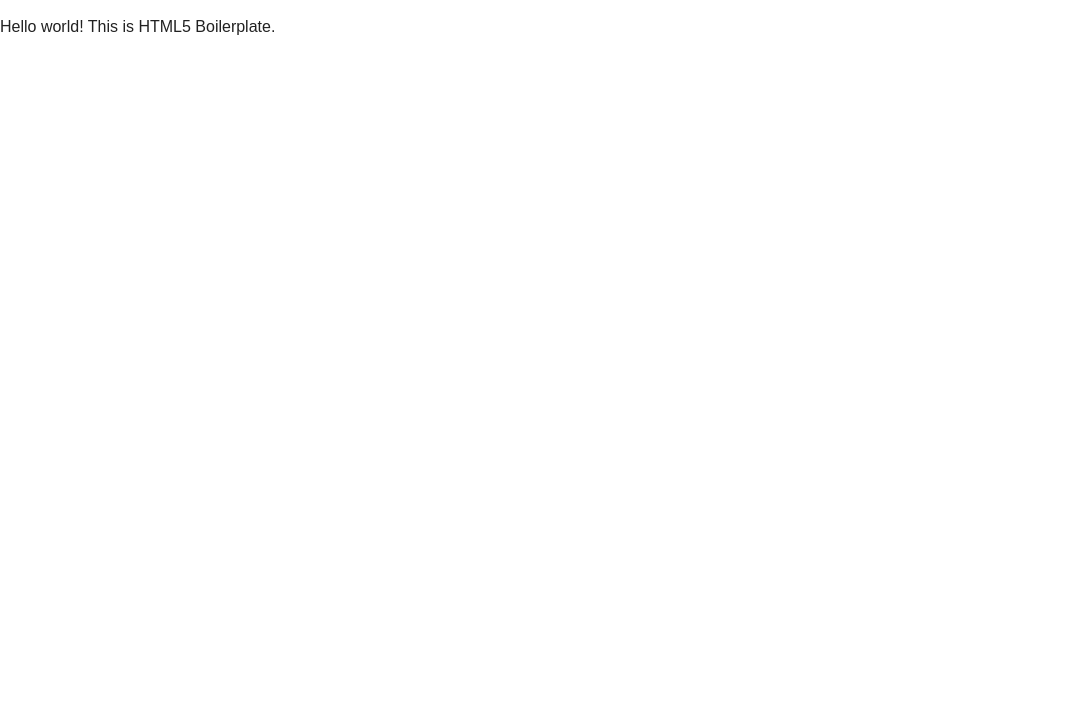
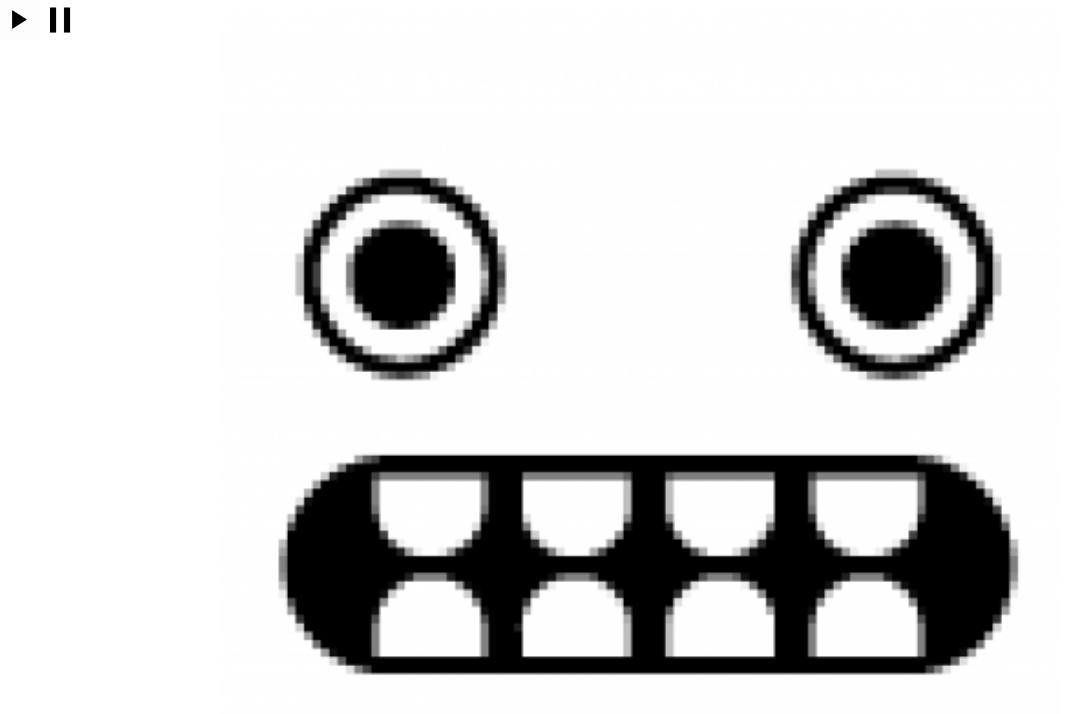
Before and after one commit to Ditofry/robo-viz, a plain HTML site: page index.html in a window 1280 px wide. Shown: the whole page, without its empty margins (0-1081 px from the left). Drawn offline with nearby package versions, Linux system fonts and the light colour scheme.

Commit message:
1st itteration of vizualizer is done

```diff
--- a/css/main.css
+++ b/css/main.css
@@ -95,12 +95,57 @@ textarea {
    Author's custom styles
    ========================================================================== */
 
+body {
+  width: 100%;
+  overflow: hidden;
+}
 
+#svg-land {
+  width: 1200px;
+  height: 1000px;
+  margin: 0px auto;
+  background: url(/img/robo.png) no-repeat 50% 6%;
+  -webkit-background-size: cover;
+  -moz-background-size: cover;
+  -o-background-size: cover;
+  background-size: 70%;
+}
 
+#audio-controls {
+  position: absolute;
+  top: 0px;
+  left: 0px;
+}
 
+#left-eye {
+  position: relative;
+  overflow: visible;
+  top: 68px;
+  left: 163px;
+}
 
+#right-eye {
+  position: relative;
+  overflow: visible;
+  top: 72px;
+  left: 48px;
+}
 
+#play-button {
+  float: left;
+  width: 40px;
+  height: 40px;
+  background: url(/img/button_play.png) no-repeat center center;
+  background-size: 100%;
+}
 
+#pause-button {
+  float: left;
+  width: 40px;
+  height: 40px;
+  background: url(/img/button_pause.png) no-repeat center center;
+  background-size: 100%;
+}
 
 
 
--- a/index.html
+++ b/index.html
@@ -13,17 +13,23 @@
         <link rel="stylesheet" href="css/normalize.css">
         <link rel="stylesheet" href="css/main.css">
         <script src="js/vendor/modernizr-2.8.3.min.js"></script>
+        <script src="js/vendor/d3.min.js"></script>
     </head>
     <body>
         <!--[if lt IE 8]>
             <p class="browserupgrade">You are using an <strong>outdated</strong> browser. Please <a href="http://browsehappy.com/">upgrade your browser</a> to improve your experience.</p>
         <![endif]-->
+        <div id="svg-land"></div>
+        <!-- Add your site or application content here -->
+        <audio id="audioElement" src="./audio/GoldenYears.mp3"></audio>
+        <div id="audio-controls">
+          <div id="play-button" onclick="document.getElementById('audioElement').play()"></div>
+          <div id="pause-button" onclick="document.getElementById('audioElement').pause()"></div>
+        </div>
 
-        <!-- Add your site or application content here -->
-        <p>Hello world! This is HTML5 Boilerplate.</p>
-
-        <script src="//ajax.googleapis.com/ajax/libs/jquery/1.11.2/jquery.min.js"></script>
+        <script src="https://ajax.googleapis.com/ajax/libs/jquery/2.1.3/jquery.min.js"></script>
         <script>window.jQuery || document.write('<script src="js/vendor/jquery-1.11.2.min.js"><\/script>')</script>
+        <script src="http://d3js.org/d3.v3.min.js" charset="utf-8"></script>
         <script src="js/plugins.js"></script>
         <script src="js/main.js"></script>
 
--- a/js/main.js
+++ b/js/main.js
@@ -0,0 +1,105 @@
+$(document).ready(function () {
+  // Line up our Audio API goodness
+  var audioContext = new (window.AudioContext || window.webkitAudioContext)(),
+      audioElement = document.getElementById('audioElement'),
+      audioSource = audioContext.createMediaElementSource(audioElement),
+      analyser = audioContext.createAnalyser();
+
+  // Bind our analyser to the media element source.
+  audioSource.connect(analyser);
+  audioSource.connect(audioContext.destination);
+
+  var frequencyData = new Uint8Array(100);
+
+  var svgWidth = '1000';
+  var barPadding = '1';
+  var colorSpectrum = [];
+
+  function randInt(min, max) {
+    return Math.floor(Math.random() * (max - min));
+  }
+
+  // Generate array of random colors
+  for (var i = 0; i < 255; i++) {
+    colorSpectrum[i] = 'rgb(' + randInt(0, 255) + ',' + randInt(0, 255) + ',' + randInt(0, 255) + ')';
+  }
+
+  var r = 200,
+    w = r * 3,
+    h = w,
+    rad = Math.PI/180,
+    interval = 360/frequencyData.length;
+
+    // d3.select
+
+  var lEye = d3.select('#svg-land')
+      .append('svg')
+      .attr('id', 'left-eye')
+      .attr('width', w)
+      .attr('height', h)
+      .append('g')
+      .attr('fill', "rgb(255,0,0)")
+      .attr('transform', 'translate(' + r + ',' + r + ')');
+
+  var rEye = d3.select('#svg-land')
+      .append('svg')
+      .attr('id', 'right-eye')
+      .attr('width', w)
+      .attr('height', h)
+      .append('g')
+      .attr('fill', "rgb(255,0,0)")
+      .attr('transform', 'translate(' + r + ',' + r + ')');
+
+  lEye.selectAll('rect')
+    .data(frequencyData)
+    .enter()
+    .append('rect')
+    .attr('width', svgWidth / frequencyData.length - barPadding)
+    .attr('transform', function (d, i) {
+      var t1 = ((w/2-r) * Math.cos((interval*i) * Math.PI/180)),
+          t2 = ((w/2-r) * Math.sin((interval*i) * Math.PI/180));
+       // This is awful, but I don't yet know of a better way to chain transforms
+       return "translate(" + t1 + "," + t2 + ") rotate(" + 45 + ")";
+     });
+
+  rEye.selectAll('rect')
+    .data(frequencyData)
+    .enter()
+    .append('rect')
+    .attr('width', svgWidth / frequencyData.length - barPadding)
+    .attr('transform', function (d, i) {
+      var t1 = ((w/2-r) * Math.cos((interval*i) * Math.PI/180)),
+          t2 = ((w/2-r) * Math.sin((interval*i) * Math.PI/180));
+       // This is awful, but I don't yet know of a better way to chain transforms
+       return "translate(" + t1 + "," + t2 + ") rotate(" + -45 + ")";
+    });
+
+  // Continuously loop and update chart with frequency data.
+  function renderChart() {
+     requestAnimationFrame(renderChart);
+
+     // Copy frequency data to frequencyData array.
+     analyser.getByteFrequencyData(frequencyData);
+
+     // Update d3 chart with new data.
+     var r,g,b;
+     lEye.selectAll('rect')
+        .data(frequencyData)
+        .attr('height', function(data) {
+          return data;
+        })
+        .attr('fill', function(data) {
+          return colorSpectrum[data];
+        });
+      rEye.selectAll('rect')
+         .data(frequencyData)
+         .attr('height', function(data) {
+           return data;
+         })
+         .attr('fill', function(data) {
+           return colorSpectrum[data];
+         });
+  }
+  // Run the loop
+  renderChart();
+});
```
Also changed, not shown: img/button_pause.png (added), img/button_play.png (added), img/robo.png (added), js/vendor/d3.min.js (added), 5 other files.
